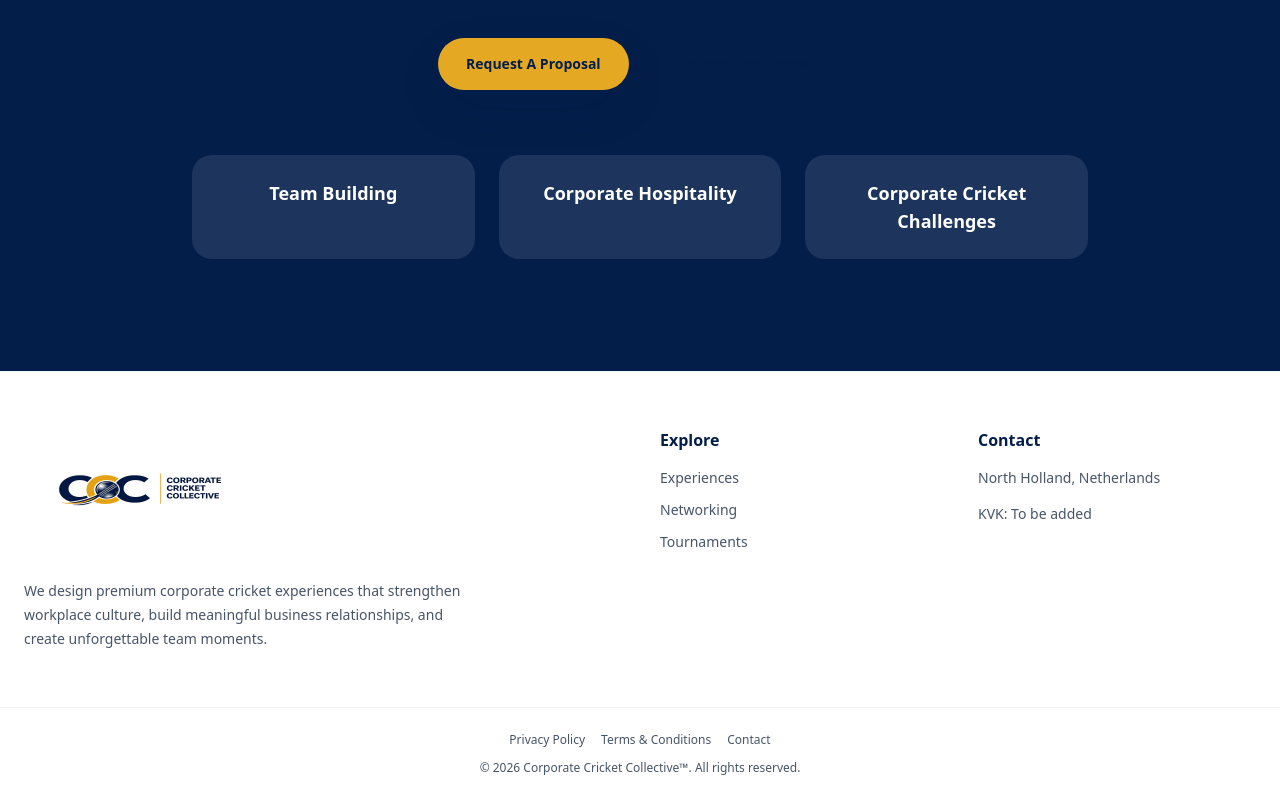
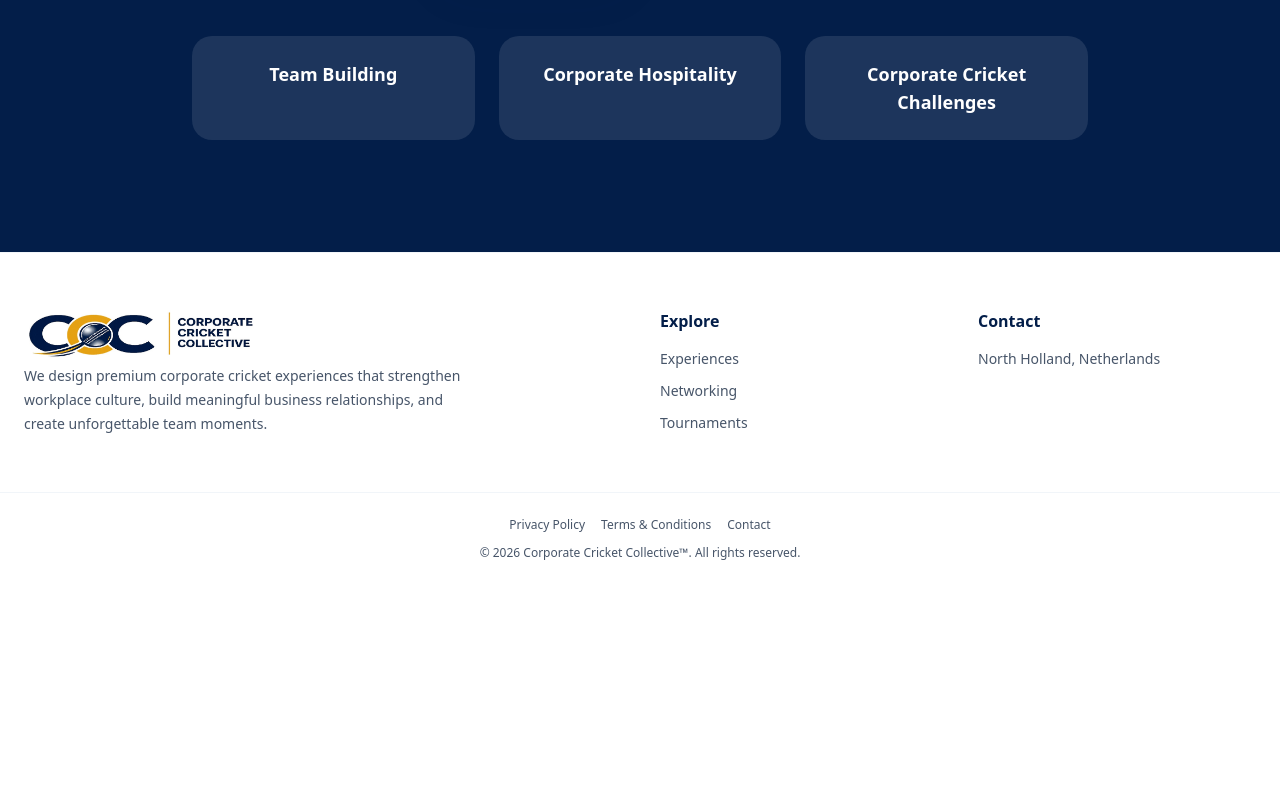
Before and after one commit to ianwessels-ai/ccc-premium-b2b-website, a Next.js app: page / in a window 1280 px wide. Shown: the part 7998-8798 px from the top of the page. After the commit the page ends 8583 px from the top, so only its background shows below. Built offline with nearby package versions, Linux system fonts and the light colour scheme.

Commit message:
Replace header and footer logo with cropped version

```diff
--- a/components/Footer.tsx
+++ b/components/Footer.tsx
@@ -13,7 +13,7 @@ export function Footer() {
            height={80}
            className="h-auto w-[240px]"
 />
-          <p className="mt-4 max-w-md text-sm leading-6 text-bodyText">
+          <p className="mt-1 max-w-md text-sm leading-6 text-bodyText">
             We design premium corporate cricket experiences that strengthen workplace culture, build meaningful business relationships, and create unforgettable team moments.
           </p>
         </div>
@@ -32,9 +32,6 @@ export function Footer() {
   <p className="mt-4 text-sm text-bodyText">
     North Holland, Netherlands
     </p>
-  <p className="mt-4 text-sm text-bodyText">
-  KVK: To be added
-</p>
 </div>
         </div>
       </div>
```
Also changed, not shown: public/logo.png.
